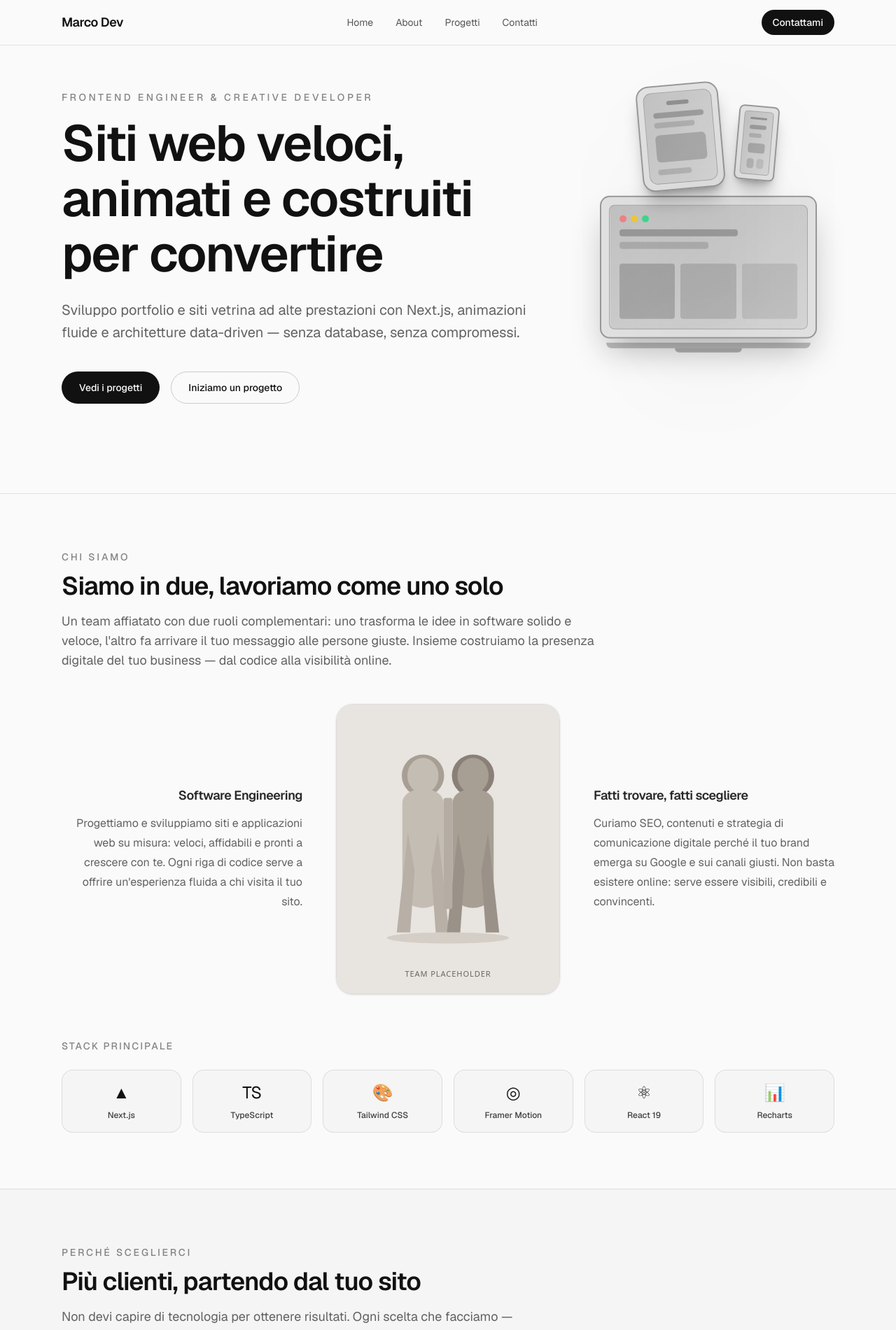
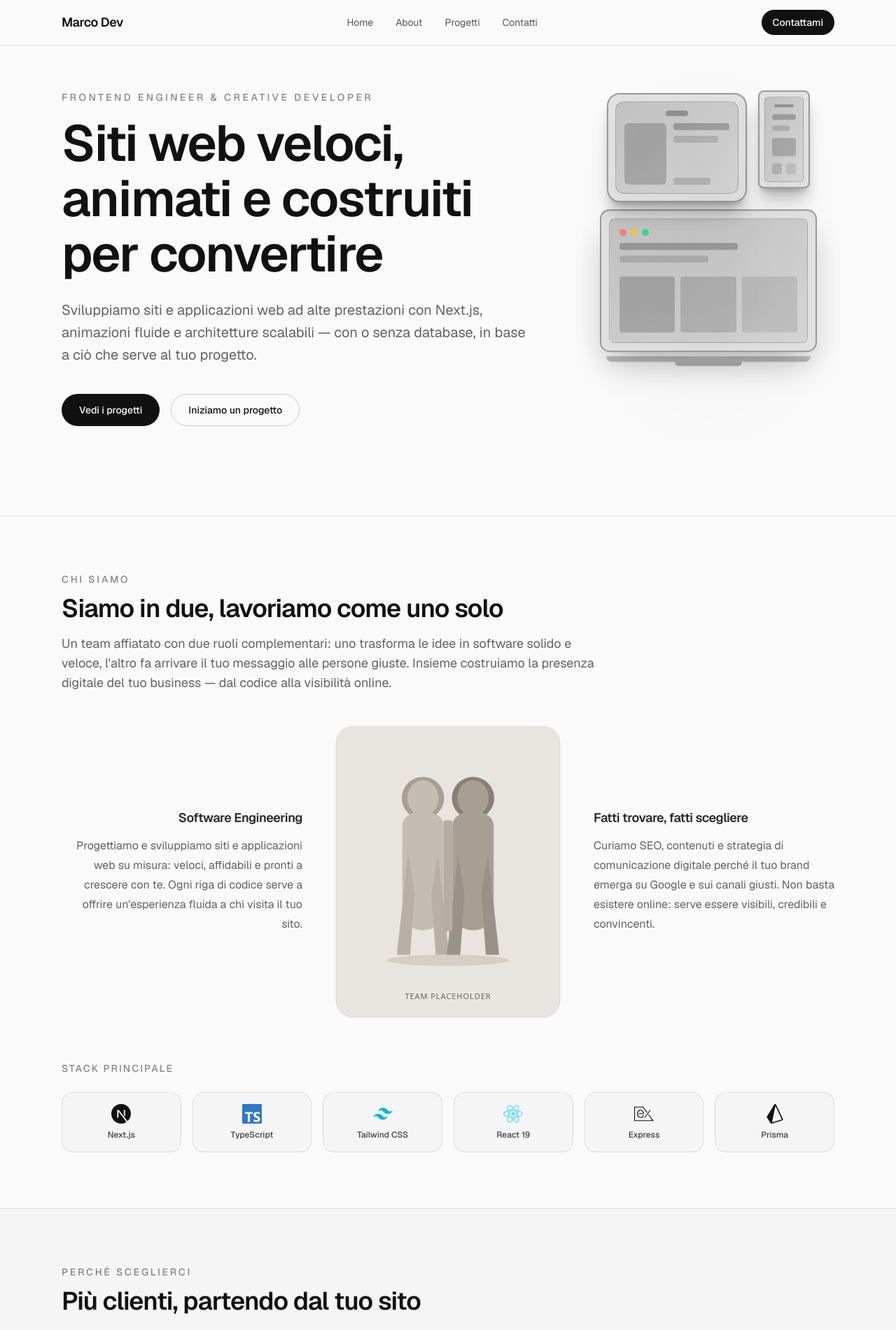
Before and after one commit to JustPeppeRepo/agenzia-pubblicitaria, a Next.js app: page / in a window 1280 px wide. Shown: the top 1901 px of the page at 70% size. Built offline with nearby package versions, Linux system fonts and the light colour scheme; no server answers.

Commit message:
STYLE - layout

```diff
--- a/package.json
+++ b/package.json
@@ -16,6 +16,7 @@
     "react": "19.2.4",
     "react-dom": "19.2.4",
     "recharts": "^3.9.2",
+    "simple-icons": "^16.26.0",
     "tailwind-merge": "^3.6.0"
   },
   "devDependencies": {
--- a/src/app/about/page.tsx
+++ b/src/app/about/page.tsx
@@ -3,6 +3,7 @@ import { aboutDetailed } from "@/data/site";
 import { technologies } from "@/data/technologies";
 import { FadeIn, StaggerContainer, StaggerItem } from "@/components/motion/FadeIn";
 import { SectionHeading } from "@/components/ui/SectionHeading";
+import { TechIcon } from "@/components/ui/TechIcon";
 
 export const metadata: Metadata = {
   title: "About",
@@ -72,8 +73,8 @@ export default function AboutPage() {
               <article className="h-full rounded-2xl border border-foreground/10 p-6 transition-colors hover:border-foreground/20">
                 <div className="flex items-center justify-between">
                   <div className="flex items-center gap-3">
-                    <span className="flex h-10 w-10 items-center justify-center rounded-xl bg-foreground/5 text-lg">
-                      {tech.icon}
+                    <span className="flex h-10 w-10 items-center justify-center rounded-xl bg-foreground/5">
+                      <TechIcon id={tech.id} fallback={tech.icon} size={22} />
                     </span>
                     <div>
                       <h3 className="font-semibold">{tech.name}</h3>
--- a/src/components/sections/AboutBrief.tsx
+++ b/src/components/sections/AboutBrief.tsx
@@ -2,6 +2,7 @@ import Image from "next/image";
 import { aboutTeam } from "@/data/site";
 import { featuredTechnologies } from "@/data/technologies";
 import { FadeIn, StaggerContainer, StaggerItem } from "@/components/motion/FadeIn";
+import { TechIcon } from "@/components/ui/TechIcon";
 
 export function AboutBrief() {
   return (
@@ -61,12 +62,11 @@ export function AboutBrief() {
           {featuredTechnologies.map((tech) => (
             <StaggerItem key={tech.id}>
               <div className="group flex flex-col items-center rounded-2xl border border-foreground/10 bg-foreground/[0.02] p-4 text-center transition-colors hover:border-foreground/25 hover:bg-foreground/[0.04]">
-                <span
-                  className="text-2xl transition-transform group-hover:scale-110"
-                  aria-hidden
-                >
-                  {tech.icon}
-                </span>
+                <TechIcon
+                  id={tech.id}
+                  fallback={tech.icon}
+                  className="transition-transform group-hover:scale-110"
+                />
                 <span className="mt-2 text-xs font-medium text-foreground/80">
                   {tech.name}
                 </span>
--- a/src/components/sections/HeroDevices.tsx
+++ b/src/components/sections/HeroDevices.tsx
@@ -11,8 +11,8 @@ import {
 import { useEffect, useRef, useState, type ReactNode } from "react";
 
 const LAPTOP_WIDTH = 310;
-const TABLET_WIDTH = 118;
-const PHONE_WIDTH = 58;
+const TABLET_WIDTH = 200;
+const PHONE_WIDTH = 74;
 
 type DeviceShellProps = {
   children: ReactNode;
@@ -56,17 +56,21 @@ function LaptopDevice() {
 function TabletDevice() {
   return (
     <DeviceShell width={TABLET_WIDTH}>
-      <div className="rounded-[18px] border-2 border-foreground/35 bg-foreground/10 p-2 shadow-xl shadow-black/25">
+      <div className="rounded-[18px] border-2 border-foreground/35 bg-foreground/10 p-2.5 shadow-xl shadow-black/25">
         <div
           className="overflow-hidden rounded-[12px] border border-foreground/20 bg-gradient-to-br from-foreground/15 to-foreground/5"
-          style={{ aspectRatio: "3 / 4" }}
+          style={{ aspectRatio: "4 / 3" }}
         >
           <div className="flex h-full flex-col p-3">
-            <div className="mx-auto mb-2.5 h-1.5 w-8 rounded-full bg-foreground/30" />
-            <div className="h-2 w-full rounded bg-foreground/25" />
-            <div className="mt-1.5 h-2 w-4/5 rounded bg-foreground/15" />
-            <div className="mt-2.5 flex-1 rounded-md bg-foreground/20" />
-            <div className="mt-2.5 h-2 w-2/3 rounded bg-foreground/15" />
+            <div className="mx-auto mb-2.5 h-2 w-8 rounded-full bg-foreground/30" />
+            <div className="flex flex-1 gap-2.5">
+              <div className="w-2/5 rounded-md bg-foreground/20" />
+              <div className="flex flex-1 flex-col gap-2">
+                <div className="h-2.5 w-full rounded bg-foreground/25" />
+                <div className="h-2.5 w-4/5 rounded bg-foreground/15" />
+                <div className="mt-auto h-2.5 w-2/3 rounded bg-foreground/15" />
+              </div>
+            </div>
           </div>
         </div>
       </div>
@@ -77,19 +81,19 @@ function TabletDevice() {
 function PhoneDevice() {
   return (
     <DeviceShell width={PHONE_WIDTH}>
-      <div className="rounded-[8px] border-2 border-foreground/35 bg-foreground/10 p-[6px] shadow-xl shadow-black/25">
+      <div className="rounded-[8px] border-2 border-foreground/35 bg-foreground/10 p-[7px] shadow-xl shadow-black/25">
         <div
-          className="overflow-hidden rounded-[5px] border border-foreground/20 bg-gradient-to-br from-foreground/15 to-foreground/5"
+          className="overflow-hidden rounded-[6px] border border-foreground/20 bg-gradient-to-br from-foreground/15 to-foreground/5"
           style={{ aspectRatio: "9 / 19.5" }}
         >
-          <div className="flex h-full flex-col p-2">
-            <div className="mx-auto mb-2 h-[3px] w-6 rounded-full bg-foreground/30" />
-            <div className="h-1.5 w-full rounded bg-foreground/25" />
-            <div className="mt-1.5 h-1.5 w-3/4 rounded bg-foreground/15" />
-            <div className="mt-2 flex-1 rounded bg-foreground/20" />
-            <div className="mt-2 grid grid-cols-2 gap-1">
-              <div className="h-3.5 rounded bg-foreground/15" />
-              <div className="h-3.5 rounded bg-foreground/10" />
+          <div className="flex h-full flex-col p-2.5">
+            <div className="mx-auto mb-2.5 h-[4px] w-7 rounded-full bg-foreground/30" />
+            <div className="h-2 w-full rounded bg-foreground/25" />
+            <div className="mt-2 h-2 w-3/4 rounded bg-foreground/15" />
+            <div className="mt-2.5 flex-1 rounded bg-foreground/20" />
+            <div className="mt-2.5 grid grid-cols-2 gap-1.5">
+              <div className="h-4 rounded bg-foreground/15" />
+              <div className="h-4 rounded bg-foreground/10" />
             </div>
           </div>
         </div>
@@ -255,12 +259,12 @@ export function HeroDevices({ sectionRef }: HeroDevicesProps) {
           className="pointer-events-none absolute inset-y-4 left-1/2 w-40 -translate-x-1/2 rounded-full bg-foreground/[0.04] blur-3xl"
         />
 
-        <div className="flex items-end justify-center gap-4 sm:gap-5">
+        <div className="flex w-full max-w-[310px] items-center justify-center gap-3 sm:gap-4">
           <DeviceMotion
             scrollY={tabletY}
             parallaxX={tabletParallaxX}
             parallaxRotate={tabletParallaxRotate}
-            baseRotate={-5}
+            baseRotate={0}
             baseX={0}
             baseY={0}
             hoverRotate={-2}
@@ -275,10 +279,10 @@ export function HeroDevices({ sectionRef }: HeroDevicesProps) {
             scrollY={phoneY}
             parallaxX={phoneParallaxX}
             parallaxRotate={phoneParallaxRotate}
-            baseRotate={5}
+            baseRotate={0}
             baseX={0}
             baseY={0}
-            hoverRotate={-4}
+            hoverRotate={2}
             floatDelay={0.3}
             floatDuration={2.8}
             reducedMotion={reducedMotion}
--- /dev/null
+++ b/src/components/ui/TechIcon.tsx
@@ -0,0 +1,80 @@
+import {
+  siExpress,
+  siFramer,
+  siNextdotjs,
+  siPrisma,
+  siReact,
+  siTailwindcss,
+  siTypescript,
+  type SimpleIcon,
+} from "simple-icons";
+import { cn } from "@/lib/utils";
+
+const TECH_ICONS: Record<string, SimpleIcon> = {
+  nextjs: siNextdotjs,
+  typescript: siTypescript,
+  tailwind: siTailwindcss,
+  react: siReact,
+  express: siExpress,
+  prisma: siPrisma,
+  framer: siFramer,
+};
+
+/** Dark brand marks — use foreground on dark UI */
+const FOREGROUND_ICONS = new Set(["nextjs", "express", "prisma"]);
+
+const FALLBACK_ICONS: Record<string, string> = {
+  recharts: "📊",
+};
+
+type TechIconProps = {
+  id: string;
+  fallback?: string;
+  className?: string;
+  size?: number;
+};
+
+export function TechIcon({
+  id,
+  fallback,
+  className,
+  size = 28,
+}: TechIconProps) {
+  const icon = TECH_ICONS[id];
+
+  if (!icon) {
+    const glyph = fallback ?? FALLBACK_ICONS[id];
+    if (!glyph) return null;
+
+    return (
+      <span
+        className={cn("text-2xl leading-none", className)}
+        aria-hidden
+      >
+        {glyph}
+      </span>
+    );
+  }
+
+  const fill = FOREGROUND_ICONS.has(id)
+    ? "currentColor"
+    : `#${icon.hex}`;
+
+  return (
+    <svg
+      role="img"
+      viewBox="0 0 24 24"
+      width={size}
+      height={size}
+      className={cn(
+        "shrink-0",
+        FOREGROUND_ICONS.has(id) && "text-foreground",
+        className,
+      )}
+      fill={fill}
+      aria-label={icon.title}
+    >
+      <path d={icon.path} />
+    </svg>
+  );
+}
--- a/src/data/site.ts
+++ b/src/data/site.ts
@@ -5,7 +5,7 @@ export const siteConfig: SiteConfig = {
   role: "Frontend Engineer & Creative Developer",
   tagline: "Siti web veloci, animati e costruiti per convertire",
   description:
-    "Sviluppo portfolio e siti vetrina ad alte prestazioni con Next.js, animazioni fluide e architetture data-driven — senza database, senza compromessi.",
+    "Sviluppiamo siti e applicazioni web ad alte prestazioni con Next.js, animazioni fluide e architetture scalabili — con o senza database, in base a ciò che serve al tuo progetto.",
   email: "ciao@marcoddev.it",
   phone: "+39 333 123 4567",
   location: "Milano, Italia",
--- a/src/data/technologies.ts
+++ b/src/data/technologies.ts
@@ -32,6 +32,36 @@ export const technologies: Technology[] = [
     proficiency: 92,
   },
   {
+    id: "react",
+    name: "React 19",
+    icon: "⚛",
+    category: "frontend",
+    shortDescription: "UI library component-based",
+    whyChosen:
+      "React resta lo standard de facto per UI complesse. Con Server Components di Next.js, separo logica server-side da interattività client-side in modo netto.",
+    proficiency: 93,
+  },
+  {
+    id: "express",
+    name: "Express",
+    icon: "EX",
+    category: "backend",
+    shortDescription: "API REST veloci e leggere",
+    whyChosen:
+      "Express è il framework Node.js più collaudato per API REST e middleware custom. Lo uso quando serve un backend snello, integrazioni terze parti o logica server dedicata.",
+    proficiency: 88,
+  },
+  {
+    id: "prisma",
+    name: "Prisma",
+    icon: "◇",
+    category: "backend",
+    shortDescription: "ORM type-safe per database",
+    whyChosen:
+      "Prisma offre migrazioni, query type-safe e un client generato automaticamente. Riduce errori sui dati e accelera lo sviluppo con PostgreSQL, MySQL o SQLite.",
+    proficiency: 87,
+  },
+  {
     id: "framer",
     name: "Framer Motion",
     icon: "◎",
@@ -40,16 +70,6 @@ export const technologies: Technology[] = [
     whyChosen:
       "Framer Motion offre API React-native per animazioni scroll e hover, con supporto built-in per prefers-reduced-motion. Tree-shakeable e stabile in produzione.",
     proficiency: 88,
-  },
-  {
-    id: "react",
-    name: "React 19",
-    icon: "⚛",
-    category: "frontend",
-    shortDescription: "UI library component-based",
-    whyChosen:
-      "React resta lo standard de facto per UI complesse. Con Server Components di Next.js, separo logica server-side da interattività client-side in modo netto.",
-    proficiency: 93,
   },
   {
     id: "recharts",
@@ -63,5 +83,16 @@ export const technologies: Technology[] = [
   },
 ];
 
+const featuredIds = [
+  "nextjs",
+  "typescript",
+  "tailwind",
+  "react",
+  "express",
+  "prisma",
+] as const;
+
 /** Subset shown on homepage */
-export const featuredTechnologies = technologies.slice(0, 6);
+export const featuredTechnologies = featuredIds.map(
+  (id) => technologies.find((tech) => tech.id === id)!,
+);
```
Also changed, not shown: 2 other files (tests, documents, lock files or other folders).
